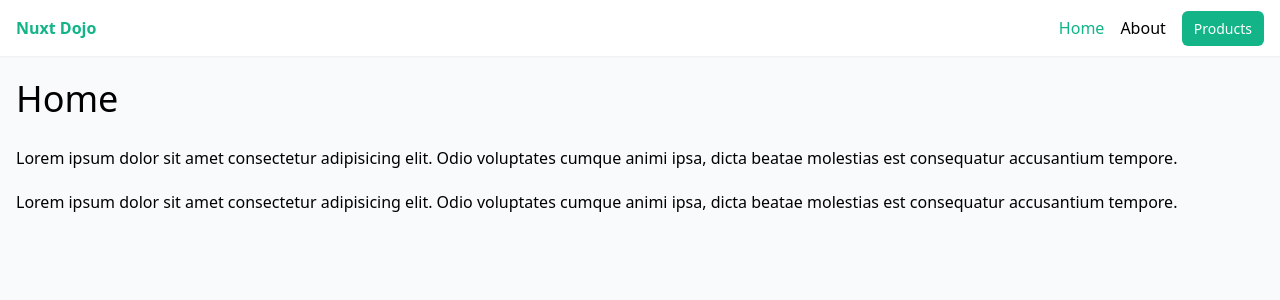
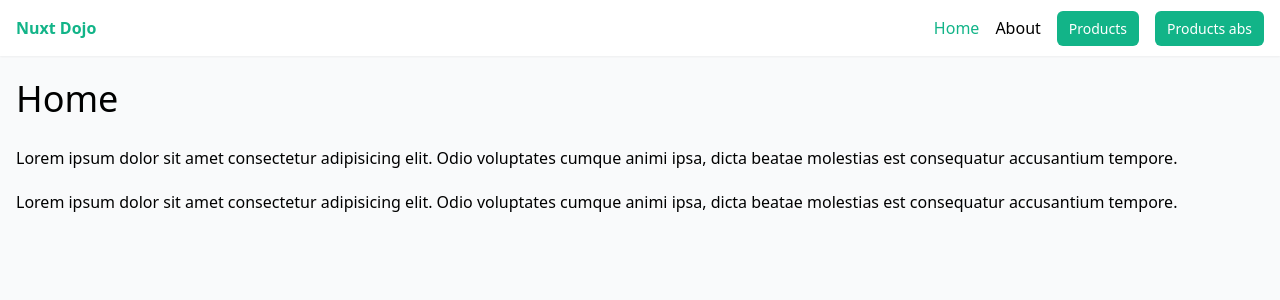
Before and after one commit to Eugene-Maikov/nuxt-3-dojo, a Nuxt app: page / in a window 1280 px wide. Shown: the top 300 px of the page. Built offline with nearby package versions, Linux system fonts and the light colour scheme.

Commit message:
feat: add handleErrors for products

```diff
--- a/components/ProductCard.vue
+++ b/components/ProductCard.vue
@@ -15,6 +15,7 @@ const { product } = defineProps(['product'])
 <style scoped>
 .trumb {
     max-height: 120px;
+    min-height: 120px;
     max-width: 70%;
     margin: 0 auto;
 }
--- a/error.vue
+++ b/error.vue
@@ -3,11 +3,14 @@
     <p class="mt-7 text-7xl font-bold">{{ error.statusCode }}</p>
     <p class="mt-7 text-6xl">Упс.</p>
     <p class="mt-7">{{ error.message }}</p>
+    <button class="btn my-7" @click="handleClearError">Назад</button>
   </div>
 </template>
 
 <script setup>
 defineProps(['error'])
+
+const handleClearError = () => clearError({redirect: '/'})
 </script>
 
 <style scoped>
--- a/layouts/default.vue
+++ b/layouts/default.vue
@@ -13,6 +13,9 @@
 					<li>
 						<NuxtLink to="/products" class="btn">Products</NuxtLink>
 					</li>
+          <li>
+						<NuxtLink to="/products/abs" class="btn">Products abs</NuxtLink>
+					</li>
 				</ul>
 			</nav>
 		</header>
--- a/layouts/products.vue
+++ b/layouts/products.vue
@@ -5,7 +5,6 @@
         <NuxtLink to="/products" class="font-bold">Nuxt Dojo Merch</NuxtLink>
       </nav>
     </header>
-
     <!-- output the page content -->
     <div class="container mx-auto p-4">
       <slot />
--- a/pages/products/[id].vue
+++ b/pages/products/[id].vue
@@ -1,16 +1,20 @@
 <template>
   <div>
-    <ProductDetails :product="product" />
+    <ProductDetails :product="product"/>
   </div>
 </template>
 
 <!-- id продукта -->
 <script setup>
-const { id } = useRoute().params
+const {id} = useRoute().params
 const uri = `https://fakestoreapi.com/products/${id}`
 
 // Получитить продукт
-const { data: product } = await useFetch(uri, { key: id })
+const {data: product} = await useFetch(uri, {key: id})
+
+if (!product.value) {
+  throw createError({statusCode: 404, statusMessage: 'Продукт не найден', fatal: true})
+}
 
 definePageMeta({
   layout: 'products'
```
Also changed, not shown: pages/about.vue (indentation only), pages/index.vue (indentation only). Lines whose indentation alone changed are shown as unchanged.
